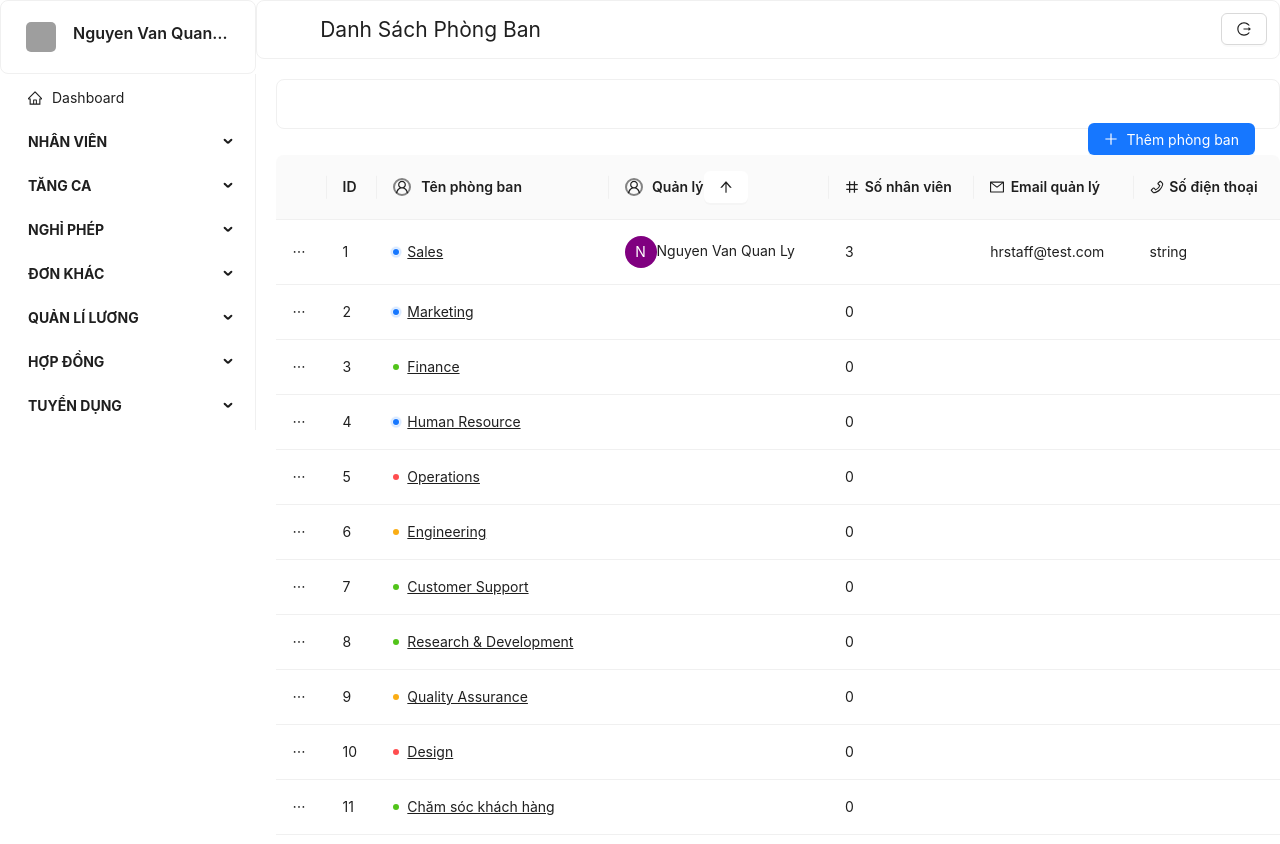
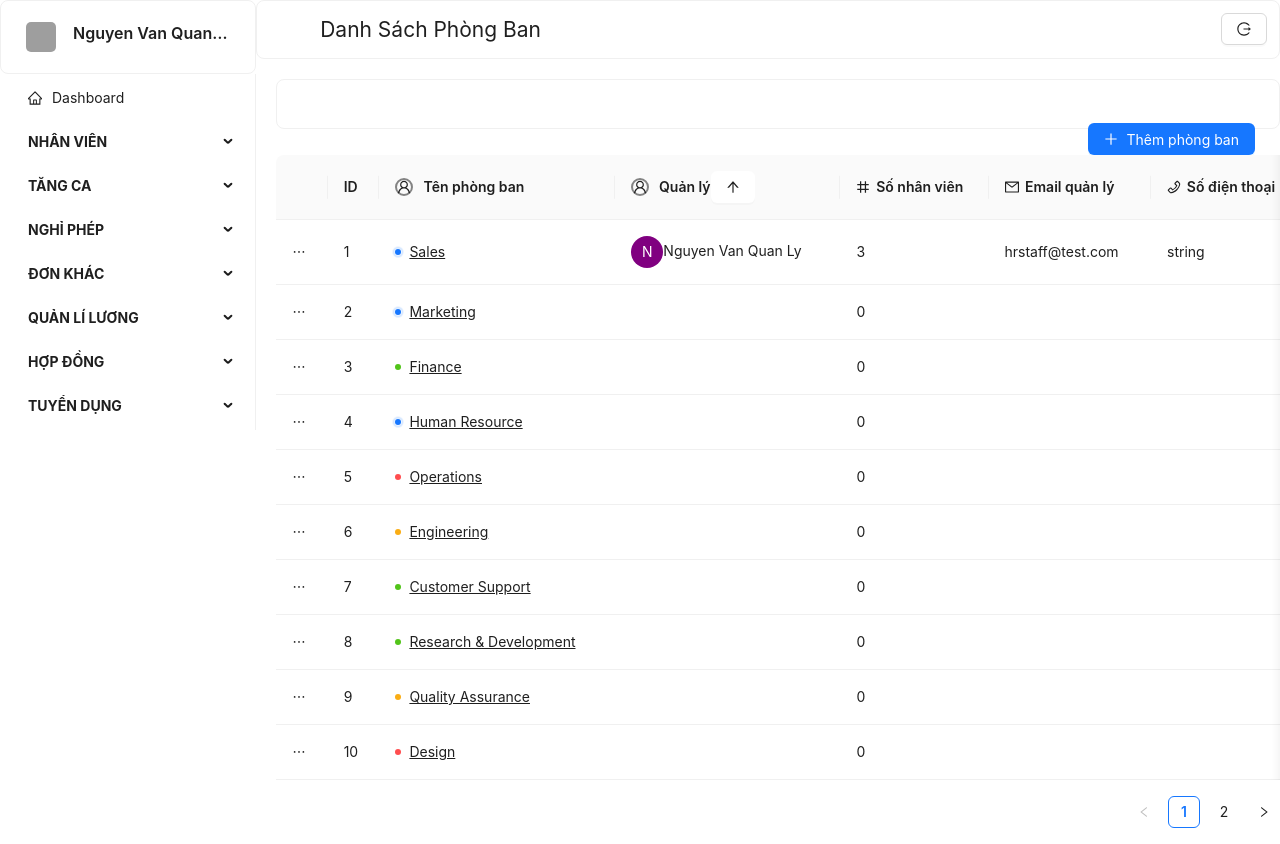
Before and after one commit to Nadariano/Amazing_task_1, a React (Create React App) app: page /pb in a window 1280 px wide. Built offline with nearby package versions, Linux system fonts and the light colour scheme; grey boxes are pictures that could not be loaded.

Commit message:
Add pagination

```diff
--- a/src/components/PhongBan.jsx
+++ b/src/components/PhongBan.jsx
@@ -180,7 +180,7 @@ export default function PhongBan() {
                     <Button style={{ marginTop: '2%', float: 'right' }} type='primary'><PlusOutlined />Thêm phòng ban</Button>
                 </Card>
                 <Table dataSource={dataSource} columns={columns}
-                    pagination={false}
+                    pagination={true} scroll={{x:"80vw"}}
                     tableLayout="column.elipsis">
                 </Table>
             </div>
--- a/src/components/ToanBoNhanVien.jsx
+++ b/src/components/ToanBoNhanVien.jsx
@@ -208,7 +208,7 @@ export default function ToanBoNhanVien() {
                 </Card>
 
                 <Table dataSource={dataSource} columns={columns}
-                    pagination={false} scroll={{ x: '120vw', y: '80vh' }}
+                    pagination={true} scroll={{ x: '120vw'}}
                     tableLayout="column.elipsis" />
             </div>
         </>
```
